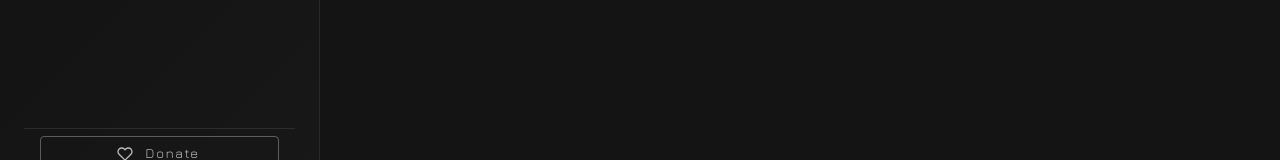
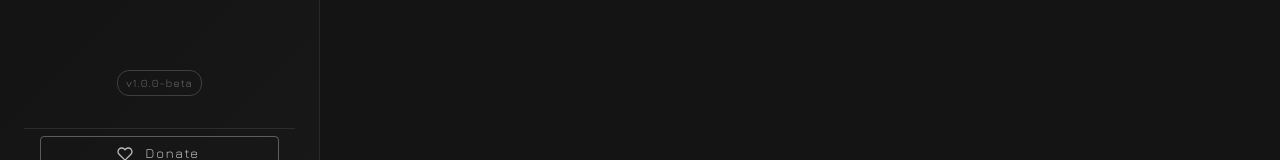
Before and after one commit to neumanns-workshop/cleros, a React (Create React App) app in the folder web/: page / in a window 1280 px wide. Shown: the part 588-748 px from the top of the page. Built offline with nearby package versions, Linux system fonts and the light colour scheme; the HTML template or start-up script is replaced by a standard one.

Commit message:
Add version tag to sidebar linking to CHANGELOG.md and update version to 1.0.0-beta

```diff
--- a/web/package.json
+++ b/web/package.json
@@ -1,6 +1,6 @@
 {
   "name": "web",
-  "version": "0.1.0",
+  "version": "1.0.0-beta",
   "private": true,
   "dependencies": {
     "@emotion/react": "^11.11.3",
--- a/web/src/components/layout/Sidebar.tsx
+++ b/web/src/components/layout/Sidebar.tsx
@@ -1,5 +1,5 @@
 import React, { useState } from 'react';
-import { Box, Typography, Drawer, Tooltip, IconButton, Collapse } from '@mui/material';
+import { Box, Typography, Drawer, Tooltip, IconButton, Collapse, Link } from '@mui/material';
 import { useOracleContext } from '../../context/OracleContext';
 import { OracleQueryForm } from '../forms/OracleQueryForm';
 import { DRAWER_WIDTH } from '../../utils/constants';
@@ -158,6 +158,34 @@ export const Sidebar: React.FC = () => {
         {/* Spacer to push donation button to bottom */}
         <Box sx={{ flexGrow: 1 }} />
 
+        {/* Version tag */}
+        <Box sx={{
+          display: 'flex',
+          justifyContent: 'center',
+          mb: 2
+        }}>
+          <Link
+            href="https://github.com/neumanns-workshop/sortes/blob/main/CHANGELOG.md"
+            target="_blank"
+            rel="noopener noreferrer"
+            sx={{
+              color: 'rgba(224, 224, 224, 0.4)',
+              fontSize: '0.7rem',
+              textDecoration: 'none',
+              padding: '2px 8px',
+              border: '1px solid rgba(224, 224, 224, 0.2)',
+              borderRadius: '12px',
+              '&:hover': {
+                color: 'rgba(224, 224, 224, 0.8)',
+                borderColor: 'rgba(224, 224, 224, 0.4)',
+                backgroundColor: 'rgba(224, 224, 224, 0.05)'
+              }
+            }}
+          >
+            v1.0.0-beta
+          </Link>
+        </Box>
+
         {/* Donation button */}
         <Box
           sx={{
```
Also changed, not shown: 1 other file (tests, documents, lock files or other folders).
